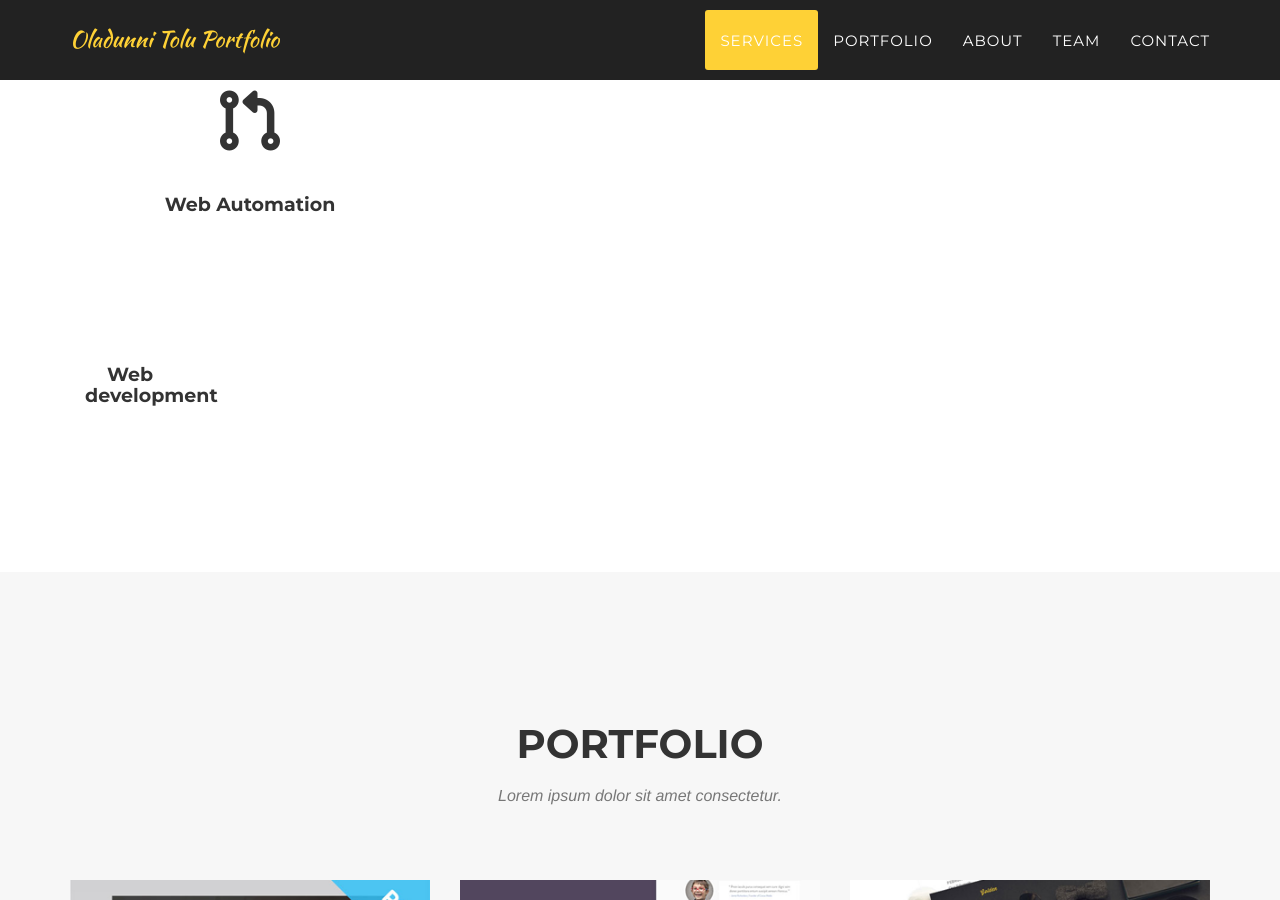
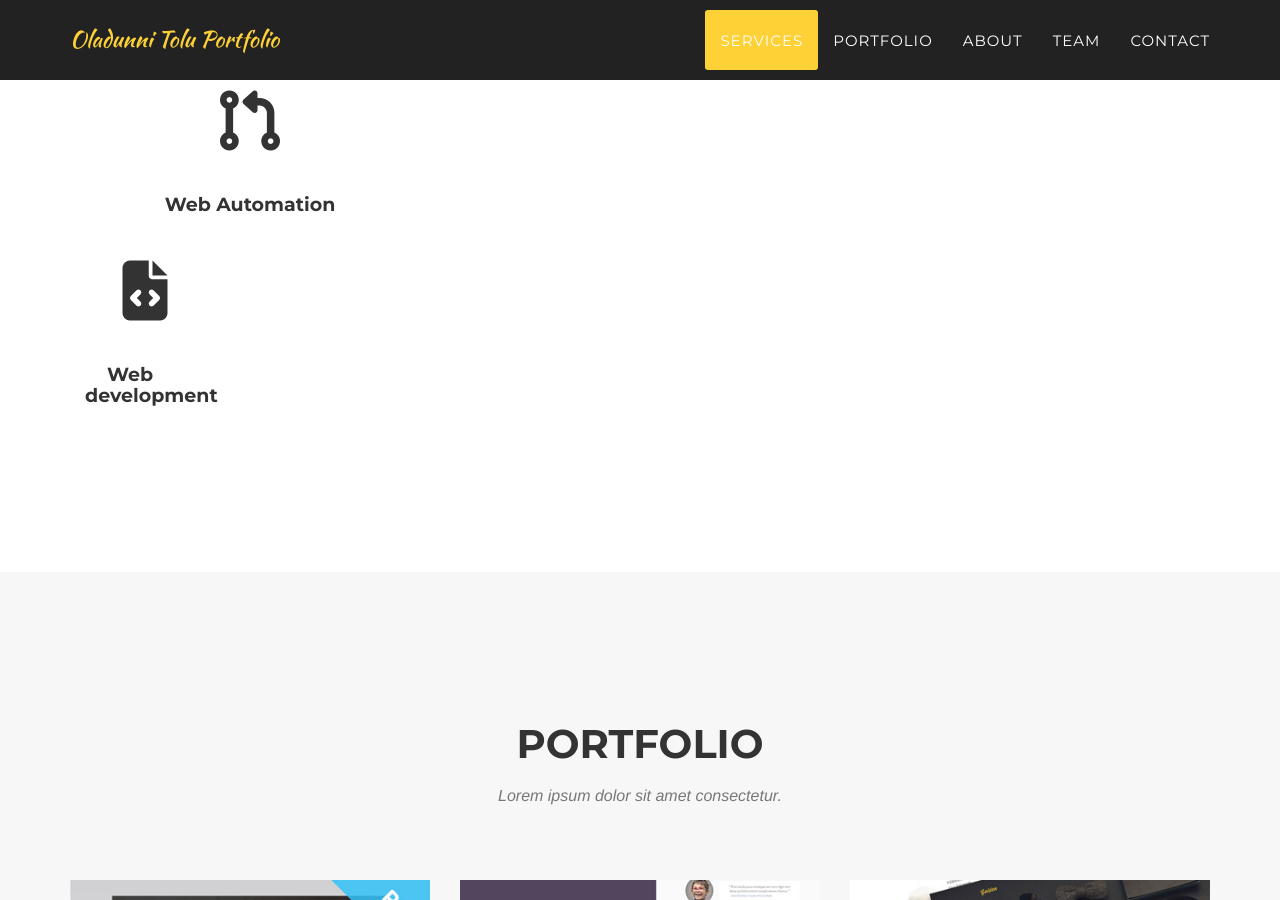
Before and after one commit to jrhtdo/jrhtdo.github.io, a Jekyll site: the page built from index.html, in a window 1280 px wide and 900 px high, scrolled down 1143 px. Built offline with Jekyll 4.4.1, drawn with Linux system fonts in a browser that asks for light colours; nearby versions of some CDN libraries; some web fonts are replaced.

Commit message:
Update services.html

```diff
--- a/_includes/services.html
+++ b/_includes/services.html
@@ -41,7 +41,7 @@
                       <div class="col-md-4">
                     <span class="fa-stack fa-4x">
                      <!--   <i class="fa fa-circle fa-stack-2x text-primary"></i>-->
-                        <i class="fa fa-lock fa-stack-1x fa-inverse"></i>
+                        <i class="fa-solid fa-file-code"></i>
                     </span>
                     <h4 class="service-heading">Web development</h4>
                 </div>
```
